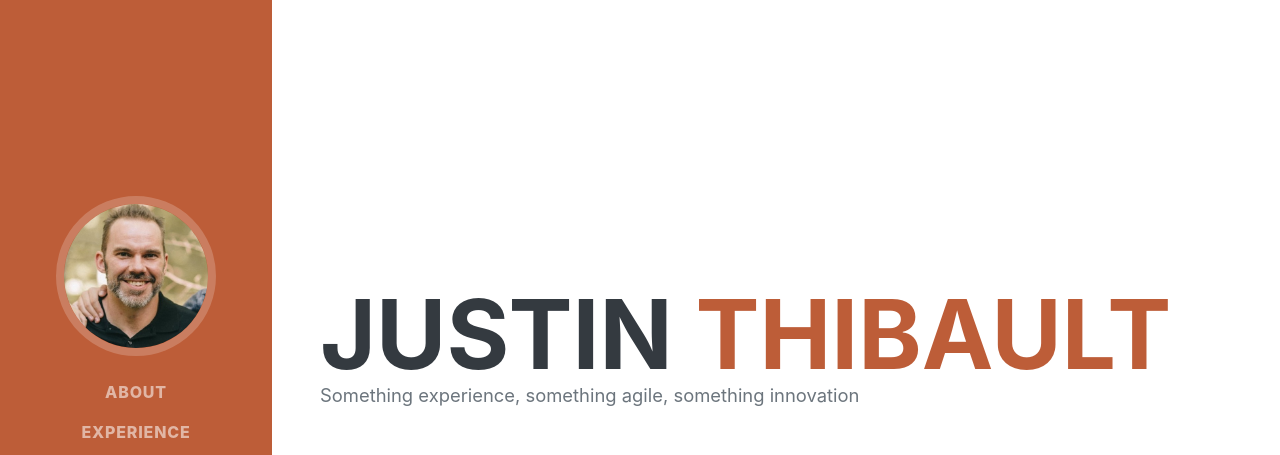
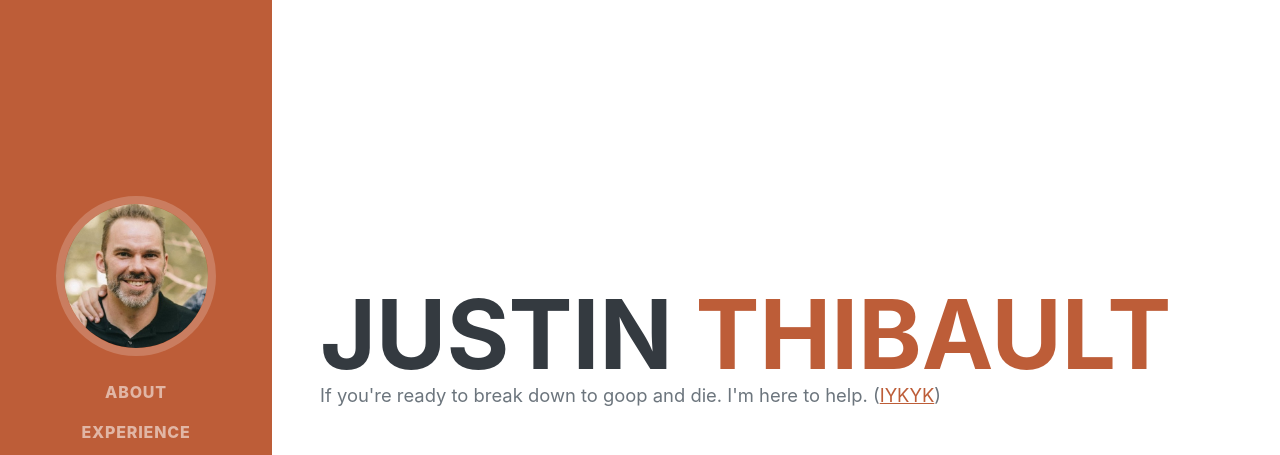
Before and after one commit to tbojustin/crc-frontend, a plain HTML site: page public/index.html in a window 1280 px wide. Shown: the top 455 px of the page. Drawn offline with nearby package versions, Linux system fonts and the light colour scheme; no server answers; a web font is replaced by a local one.

Commit message:
easter egg

```diff
--- a/public/index.html
+++ b/public/index.html
@@ -45,11 +45,9 @@
                         Justin
                         <span class="text-primary">Thibault </span>
                     </h1>
-                    <!-- <div class="subheading mb-5">
-                        3542 Berry Street · Cheyenne Wells, CO 80810 · (317) 585-8468 ·
-                        <a href="mailto:name@email.com">name@email.com</a>
-                    </div> -->
-                    <p class="lead mb-5">Something experience, something agile, something innovation</p>
+
+                    <p class="lead mb-5">If you're ready to break down to goop and die. I'm here to help.
+                        (<a href="https://twitter.com/forrestbrazeal/status/1446143282682150913" target="_blank">IYKYK</a>)</p>
                     <div class="social-icons">
                         <a class="social-icon" href="https://www.linkedin.com/in/justinthibault/" target="_blank"><i class="fab fa-linkedin-in"></i></a>
                         <a class="social-icon" href="https://github.com/tbojustin" target="_blank"><i class="fab fa-github"></i></a>
```
